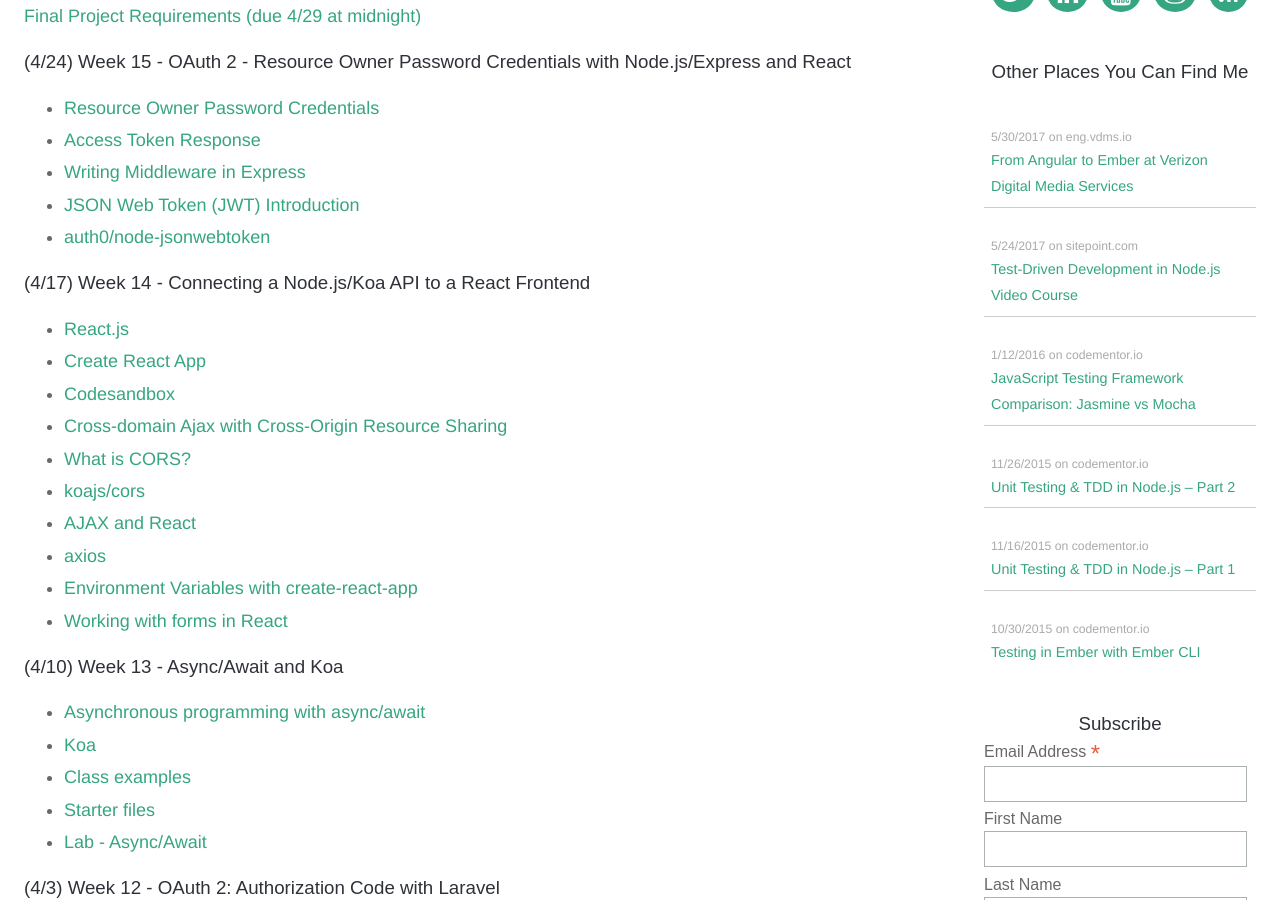
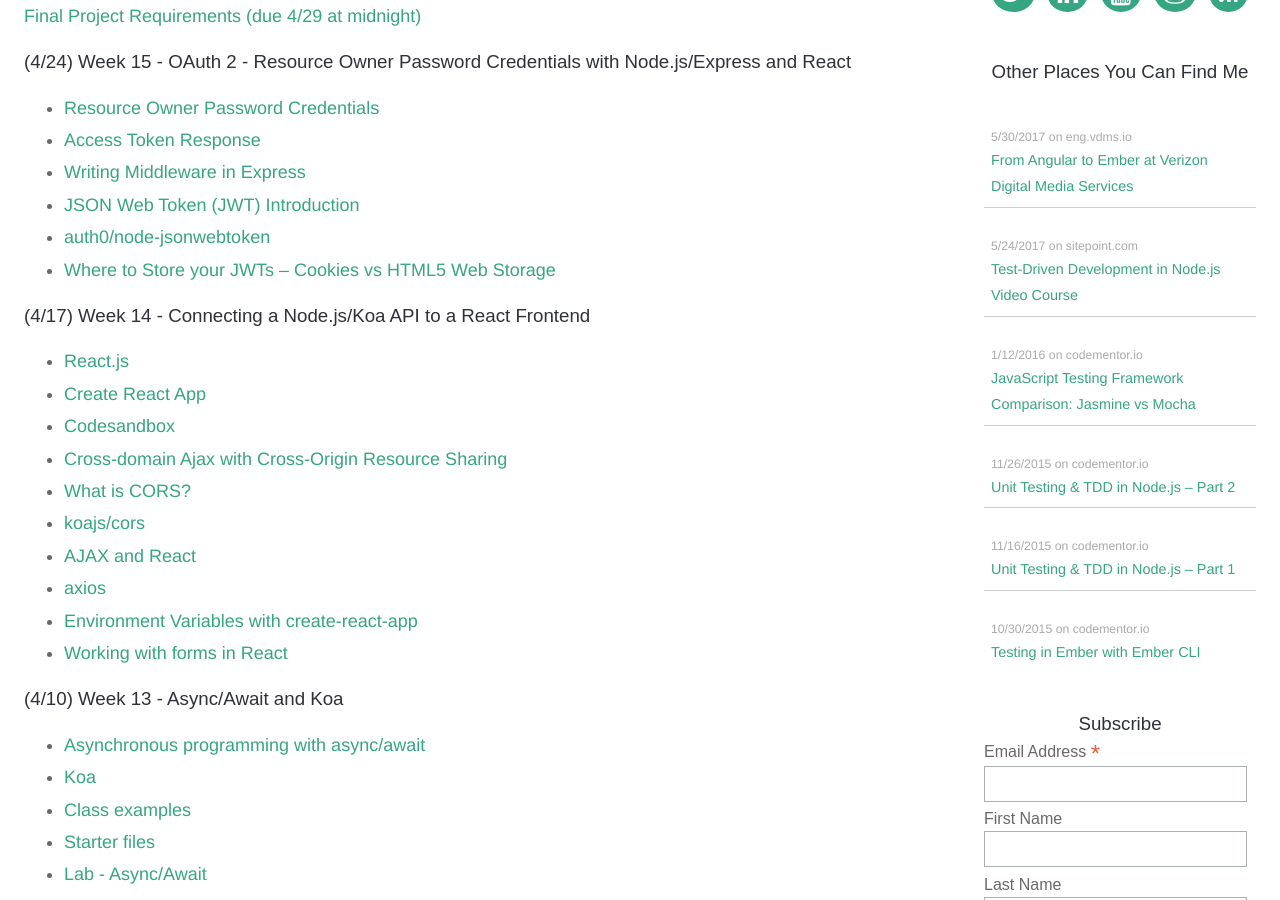
Before and after one commit to iamdtang/skaterdav85.github.io, a Jekyll site: the page built from teaching/2018/itp405.md, in a window 1280 px wide and 900 px high, scrolled down 366 px. Built offline with Jekyll 4.4.1, drawn with Linux system fonts in a browser that asks for light colours; nearby versions of some CDN libraries.

Commit message:
Update itp405.md

```diff
--- a/teaching/2018/itp405.md
+++ b/teaching/2018/itp405.md
@@ -22,6 +22,7 @@ layout: default
 * [Writing Middleware in Express](https://expressjs.com/en/guide/writing-middleware.html)
 * [JSON Web Token (JWT) Introduction](https://jwt.io/introduction/)
 * [auth0/node-jsonwebtoken](https://github.com/auth0/node-jsonwebtoken)
+* [Where to Store your JWTs – Cookies vs HTML5 Web Storage](https://stormpath.com/blog/where-to-store-your-jwts-cookies-vs-html5-web-storage)
 
 ### (4/17) Week 14 - Connecting a Node.js/Koa API to a React Frontend
 
```
